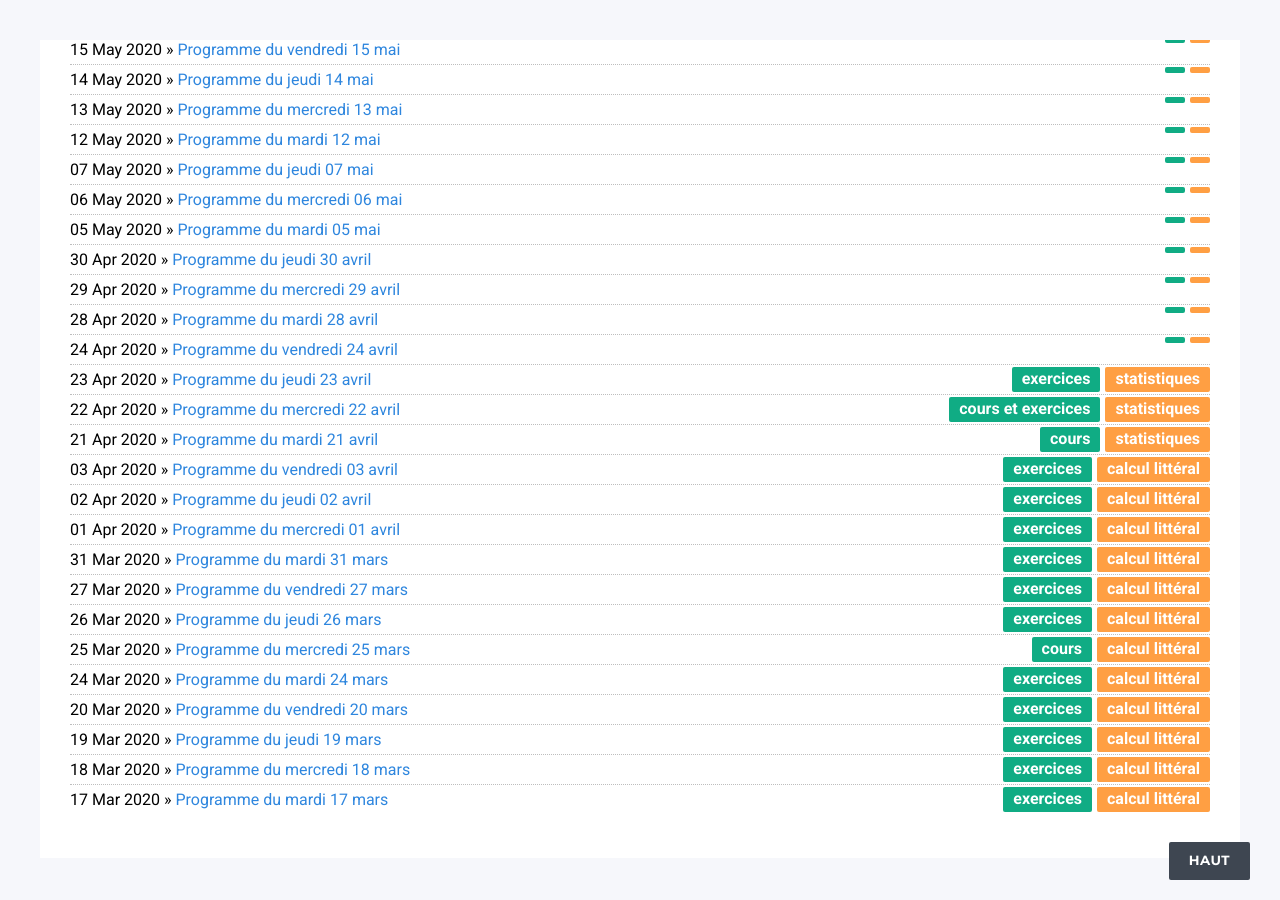
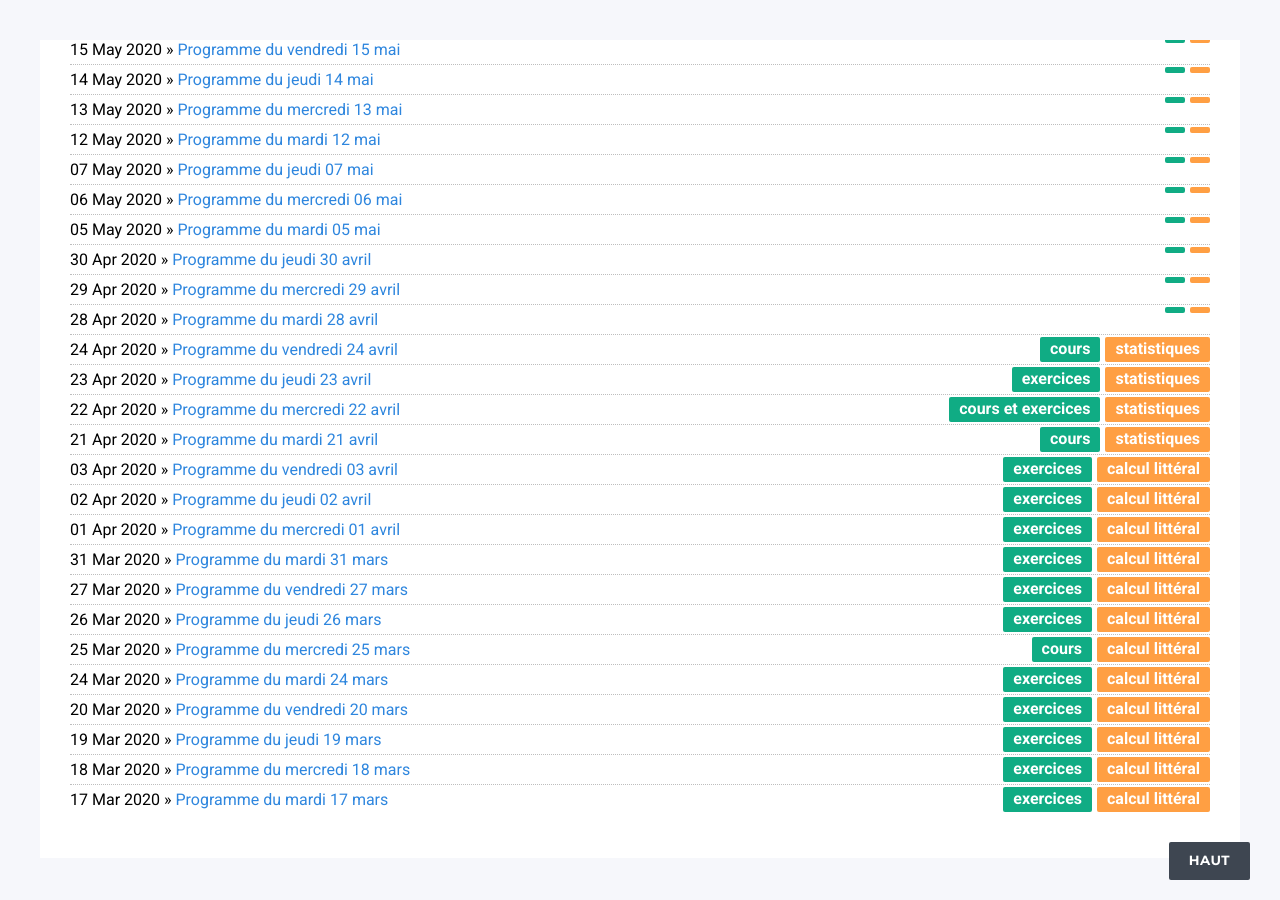
Before and after one commit to DangSinslay/DangSinslay.github.io, a Jekyll site: the page built from blog4/index.html, in a window 1280 px wide and 900 px high, scrolled down 789 px. Built offline with Jekyll 4.4.1, drawn with Linux system fonts in a browser that asks for light colours.

Commit message:
Update 2020-04-24-programme4.md

```diff
--- a/_posts/4eme/2020-04-24-programme4.md
+++ b/_posts/4eme/2020-04-24-programme4.md
@@ -3,6 +3,8 @@ layout: post
 title: "Programme du vendredi 24 avril"
 date: 2020-04-24
 category: 4eme
+chapter : statistiques
+format : cours
 blog: blog4
 ---
 
```
